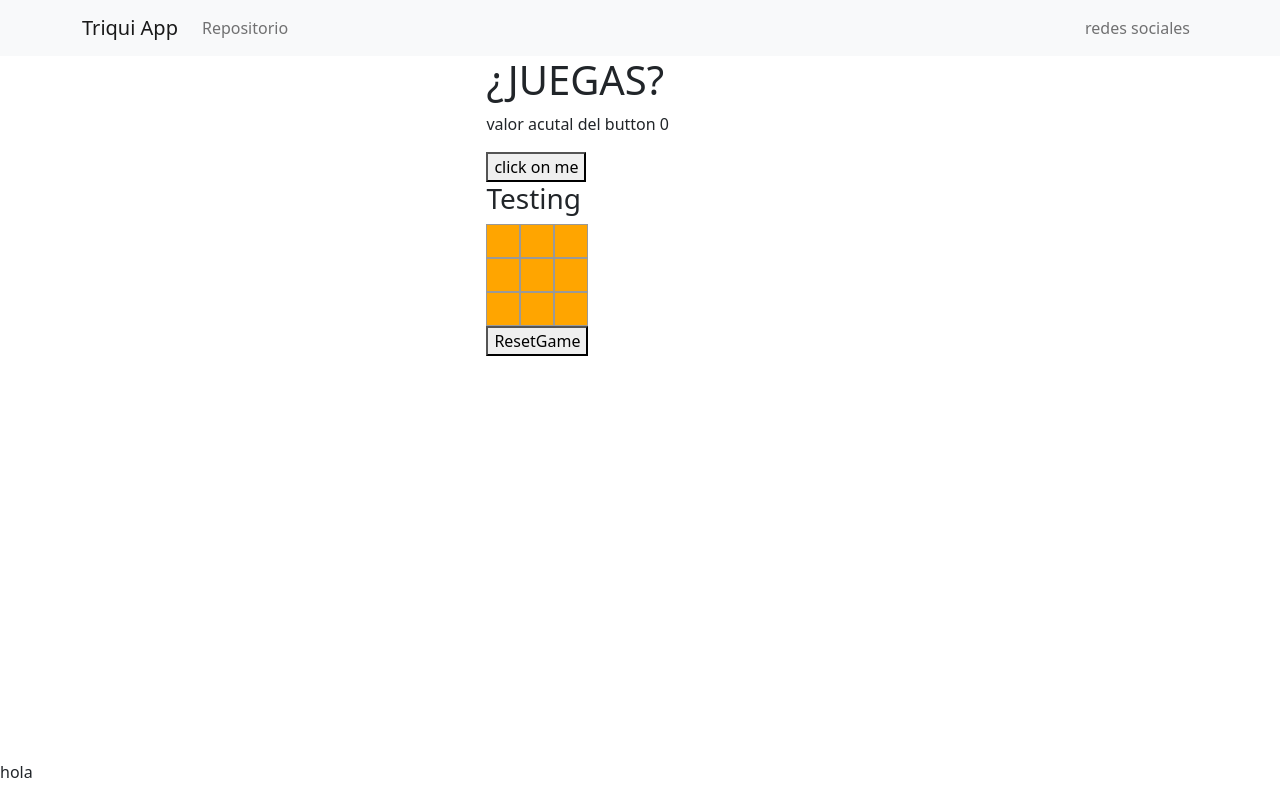
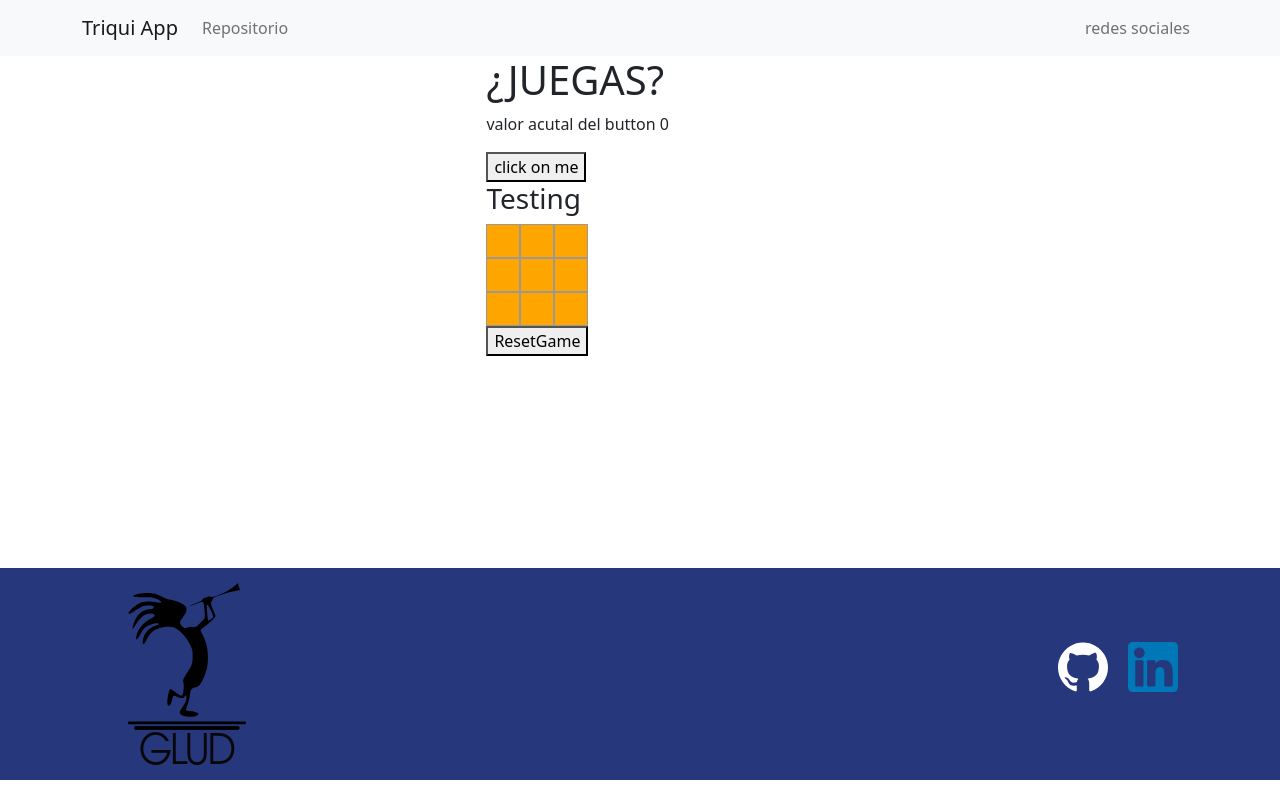
Before and after one commit to JosueRS12/Triqui-project, a React app: page / in a window 1280 px wide. Built offline with nearby package versions, Linux system fonts and the light colour scheme.

Commit message:
footer with logos

```diff
--- a/src/index.css
+++ b/src/index.css
@@ -4,8 +4,47 @@ header{
 }
 
 
-#footer{
-  bottom: 0;
+footer{
+  bottom: 20px;
   position: fixed;
-  width: 100%
+  width: 100%;
+  background-color: rgba(0, 20, 102, 0.85);
 }
+
+.container-img{
+  position: relative;
+  object-fit: cover;
+  height: auto;
+  width: 15vw;
+}
+
+img{
+  width:inherit;
+  height: max-content;
+}
+
+.social{
+    justify-content: flex-end;
+    display: inline-block;
+    width: 50px;
+    height: 50px;
+    margin: 0 10px;
+    background-size: 50px 50px;
+}
+
+.align{
+  margin: 10px;
+}
+
+.align.social{
+  text-align: right;
+  padding-block-start: 8vh;
+}
+.social.github{
+  background-image: url('./assets/github.svg');
+}
+
+.social.linkedin{
+  background-image: url('./assets/linkedin.svg');
+}
+/*<div>Iconos diseñados por <a href="https://www.freepik.com" title="Freepik">Freepik</a> from <a href="https://www.flaticon.es/" title="Flaticon">www.flaticon.es</a></div>*/
--- a/src/index.js
+++ b/src/index.js
@@ -5,13 +5,25 @@ import 'bootstrap/dist/css/bootstrap.css';
 //vincular el css
 import './index.css';
 import Board from './components/game/board';
+import logoGlud from './assets/GLUD_LOGO.svg';
 //vincular boostrap
-//import Navbar from 'react-bootstrap/Navbar';
-//import Container from 'react-bootstrap/Container'
-//import Nav from 'react-bootstrap/Nav';
-//import NavDropdown from 'react-bootstrap/NavDropdown';
-import { Button, Navbar, Container, Nav, NavDropdown } from 'react-bootstrap';
+import {Col, Row, Button, Navbar, Container, Nav, NavDropdown } from 'react-bootstrap';
 const Layout = (props) =>{
+  //function redes(name){
+    //let redSocial = {link: '', class: ''};
+//// eslint-disable-next-line
+    //switch (name) {
+      //case 'github':
+        //redSocial.link = 'https://github.com/JosueRS12/';
+        //redSocial.class = 'github';
+        //break;
+      //case 'linkedin':
+        //redSocial.link = 'https://www.linkedin.com/in/josu%C3%A9-rodr%C3%ADguez-720095218';
+        //redSocial.class = 'linkedin';
+        //break;
+    //}
+    //return redSocial;
+  //}
   return (
     <main>
       <Navbar bg="light" expand="lg">
@@ -20,10 +32,11 @@ const Layout = (props) =>{
         <Navbar.Toggle aria-controls="basic-navbar-nav" />
         <Navbar.Collapse id="basic-navbar-nav">
           <Nav className="me-auto">
-            <Nav.Link href="#home">Repositorio</Nav.Link>
+            <Nav.Link href="https://github.com/JosueRS12/Triqui-project" target="_blank">Repositorio</Nav.Link>
           </Nav>
           <Nav>
             <Nav.Link href="#home">redes sociales</Nav.Link>
+
           </Nav>
         </Navbar.Collapse>
       </Container>
@@ -32,9 +45,21 @@ const Layout = (props) =>{
         <Board/>
       </section>
 
-      <section id="footer">
-        <p>hola</p>
-      </section>
+      <footer>
+        <Container>
+          <Row>
+            <Col className="align">
+              <div className="container-img">
+                <img src={logoGlud} alt="logo glud"/>
+              </div>
+            </Col>
+            <Col className="align social">
+              <a href="https://github.com/JosueRS12/" className="social github"></a>
+              <a href="https://www.linkedin.com/in/josu%C3%A9-rodr%C3%ADguez-720095218" className="social linkedin"></a>
+            </Col>
+          </Row>
+        </Container>
+      </footer>
     </main>
 
   );
```
Also changed, not shown: src/assets/GLUD_LOGO.svg (added), src/assets/github.svg (added), src/assets/linkedin.svg (added).
